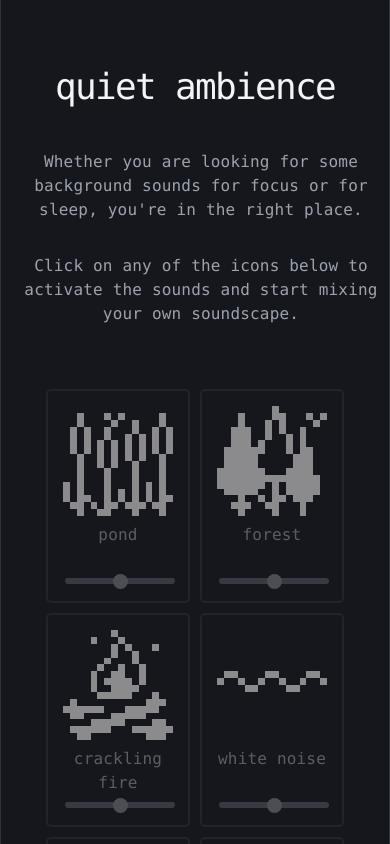
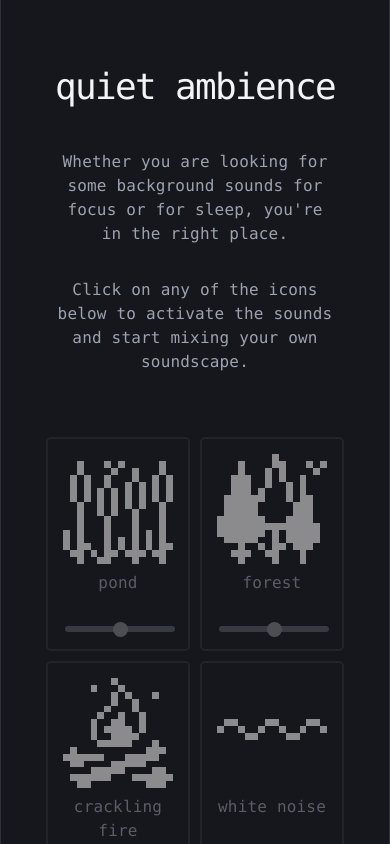
Before and after one commit to stan25s/ambient-noise, a React (Vite) app: page / in a window 390 px wide. Shown: the top 844 px of the page. Built offline with nearby package versions, Linux system fonts and the light colour scheme.

Commit message:
fix p width on mobile

```diff
--- a/src/index.css
+++ b/src/index.css
@@ -95,7 +95,7 @@ p {
   margin-left: auto;
   margin-right: auto;
   width: 70%;
-  min-width: 400px;
+  min-width: 280px;
 }
 span:hover {
   cursor: default;
```
